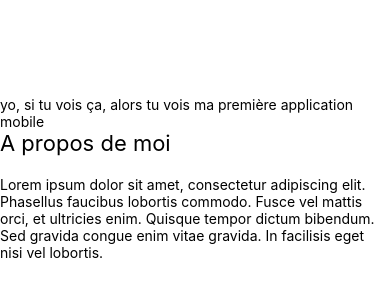
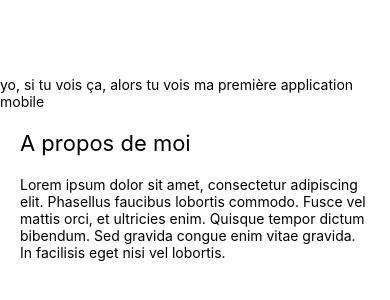
Before and after one commit to Phiphilio/monAppMeteo, a React Native app in the folder weatherPhil/: screen / in a window 390 px wide. Shown: the part 244-544 px from the top of the page. Built offline with nearby package versions, Linux system fonts and the light colour scheme.

Commit message:
toujours la mise en place des premiers styles

```diff
--- a/weatherPhil/composants/about.js
+++ b/weatherPhil/composants/about.js
@@ -5,7 +5,7 @@ export default function About () {
 
     return (
 
-        <View>
+        <View style={styles.view}>
         <Text style={styles.titre}>A propos de moi</Text>
         <Text>Lorem ipsum dolor sit amet, consectetur adipiscing elit. Phasellus faucibus lobortis commodo. Fusce vel mattis orci, et ultricies enim. Quisque tempor dictum bibendum. Sed gravida congue enim vitae gravida. In facilisis eget nisi vel lobortis. </Text>
 
```
